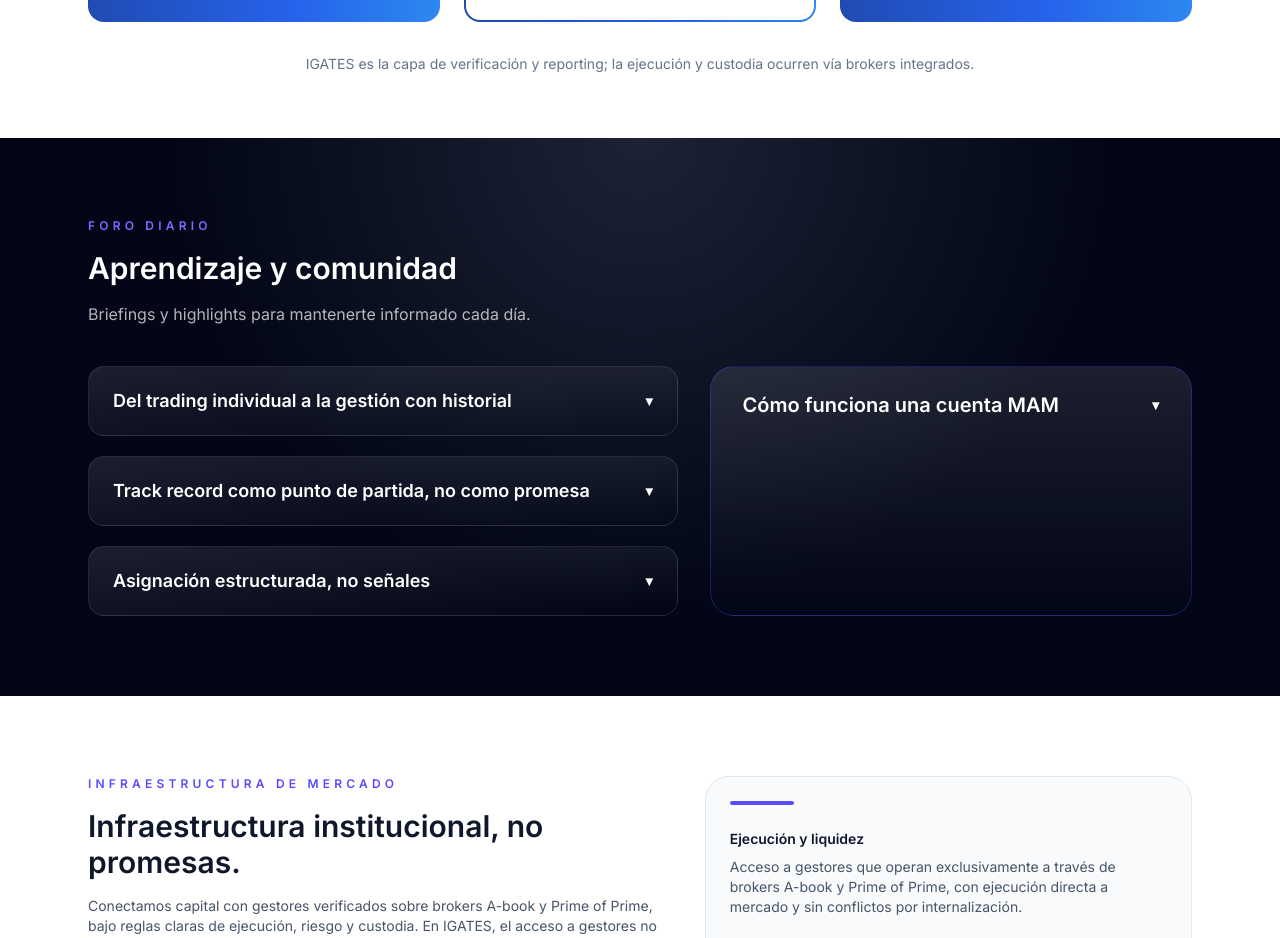
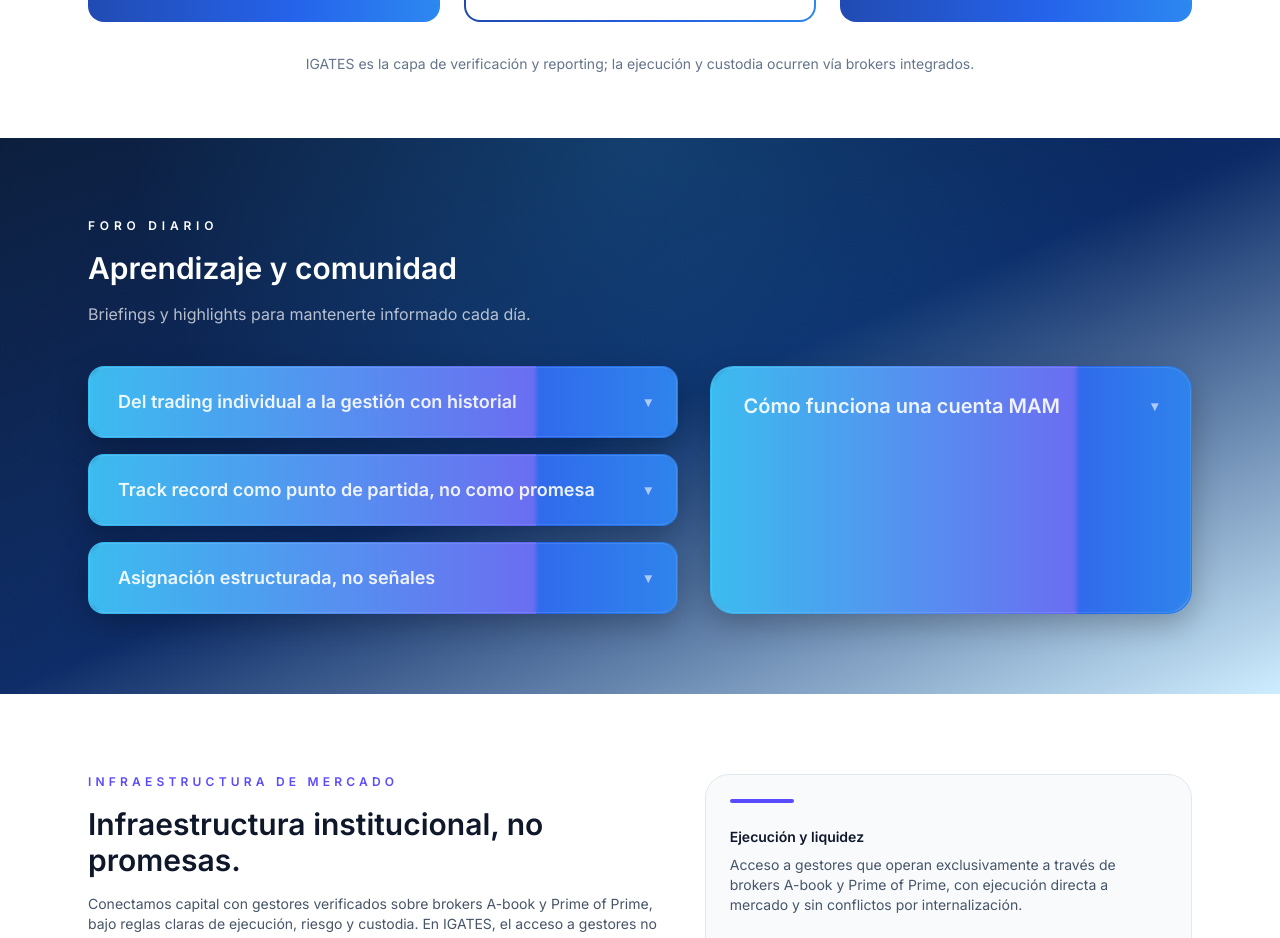
Before and after one commit to Juanherrera-123/Fund_Connect, a Next.js app: page / in a window 1280 px wide. Shown: the part 1480-2418 px from the top of the page. Built offline with nearby package versions, Linux system fonts and the light colour scheme.

Commit message:
style: refresh learn section visuals

```diff
--- a/src/components/home/Learn.tsx
+++ b/src/components/home/Learn.tsx
@@ -42,22 +42,25 @@ const mamDetails = [
 ];
 
 const accordionArrow = (
-  <span className="text-sm font-semibold text-igates-300 transition-transform duration-200 group-open:rotate-180">
+  <span className="text-sm font-semibold text-white/60 transition-transform duration-200 group-open/accordion:rotate-180">
     ▾
   </span>
 );
 
 export function Learn() {
   return (
-    <section id="learn" className="relative overflow-hidden bg-slate-950 py-20 text-white">
+    <section
+      id="learn"
+      className="relative overflow-hidden bg-gradient-to-br from-[#071a3a] via-[#0b2a66] to-[#0aa7ff]/20 py-20 text-white"
+    >
       <div
-        className="pointer-events-none absolute inset-0 bg-[radial-gradient(circle_at_top,_rgba(148,163,184,0.18),_transparent_55%)]"
+        className="pointer-events-none absolute inset-0 before:absolute before:inset-0 before:bg-[radial-gradient(circle_at_top,_rgba(56,189,248,0.22),_transparent_60%)] before:opacity-80 before:content-[''] after:absolute after:inset-0 after:bg-[linear-gradient(120deg,_rgba(255,255,255,0.08),_transparent_60%)] after:opacity-30 after:content-['']"
         aria-hidden="true"
       />
       <div className="relative mx-auto max-w-6xl px-6">
         <div className="max-w-3xl space-y-4">
           <p
-            className="text-xs font-semibold uppercase tracking-[0.35em] text-igates-400"
+            className="text-xs font-semibold uppercase tracking-[0.4em] text-igates-300"
             data-i18n="learnEyebrow"
           >
             Ejecución institucional
@@ -72,13 +75,15 @@ export function Learn() {
           </p>
         </div>
         <div className="mt-10 grid gap-8 lg:grid-cols-[minmax(0,1.1fr)_minmax(0,0.9fr)]">
-          <div className="space-y-5">
+          <div className="space-y-4">
             {learnBlocks.map((block) => (
-              <details
+              <div
                 key={block.titleKey}
-                className="group rounded-2xl border border-white/10 bg-gradient-to-br from-white/10 via-white/5 to-transparent"
+                className="group rounded-2xl bg-gradient-to-r from-blue-600 via-cyan-400 to-indigo-500 p-[1px] shadow-[0_10px_30px_rgba(0,0,0,0.25)] transition-shadow duration-200 hover:shadow-[0_12px_34px_rgba(8,145,178,0.35)] bg-[length:200%_200%] motion-safe:animate-[igatesBorderFlow_10s_linear_infinite] motion-reduce:animate-none"
               >
-                <summary className="flex cursor-pointer items-center justify-between gap-4 px-6 py-5 text-left text-lg font-semibold marker:content-none">
+                <details className="group/accordion rounded-2xl border border-white/10 bg-white/5 backdrop-blur-[2px] transition duration-200 hover:bg-white/7 group-hover:bg-white/7 group-open/accordion:bg-white/8">
+                  <summary className="relative flex cursor-pointer items-center justify-between gap-4 px-6 py-5 pl-7 text-left text-lg font-semibold text-white/90 marker:content-none focus-visible:outline-none focus-visible:ring-2 focus-visible:ring-cyan-300/70 focus-visible:ring-offset-2 focus-visible:ring-offset-[#071a3a]">
+                    <span className="absolute left-0 top-4 bottom-4 w-[2px] bg-gradient-to-b from-cyan-300/80 via-blue-500/70 to-indigo-500/70 opacity-0 transition duration-200 group-open/accordion:opacity-100" />
                     <span data-i18n={block.titleKey}>{block.title}</span>
                     {accordionArrow}
                   </summary>
@@ -88,11 +93,13 @@ export function Learn() {
                     </p>
                   </div>
                 </details>
+              </div>
             ))}
           </div>
-          <aside className="rounded-3xl border border-igates-500/30 bg-gradient-to-b from-white/10 via-white/5 to-slate-950/60">
-            <details className="group">
-              <summary className="flex cursor-pointer items-center justify-between gap-4 px-8 py-6 text-left text-xl font-semibold marker:content-none">
+          <div className="rounded-3xl bg-gradient-to-r from-blue-600 via-cyan-400 to-indigo-500 p-[1px] shadow-[0_10px_30px_rgba(0,0,0,0.25)] bg-[length:200%_200%] motion-safe:animate-[igatesBorderFlow_10s_linear_infinite] motion-reduce:animate-none">
+            <aside className="h-full rounded-3xl border border-white/10 bg-white/5 backdrop-blur-[2px] transition duration-200 hover:bg-white/7">
+              <details className="group/accordion h-full">
+                <summary className="flex cursor-pointer items-center justify-between gap-4 px-8 py-6 text-left text-xl font-semibold text-white/90 marker:content-none focus-visible:outline-none focus-visible:ring-2 focus-visible:ring-cyan-300/70 focus-visible:ring-offset-2 focus-visible:ring-offset-[#071a3a]">
                   <span data-i18n="learnMamTitle">Cómo funciona una cuenta MAM</span>
                   {accordionArrow}
                 </summary>
@@ -112,6 +119,7 @@ export function Learn() {
             </aside>
           </div>
         </div>
+      </div>
     </section>
   );
 }
--- a/src/styles/globals.css
+++ b/src/styles/globals.css
@@ -126,6 +126,15 @@ a {
   }
 }
 
+@keyframes igatesBorderFlow {
+  0% {
+    background-position: 0% 50%;
+  }
+  100% {
+    background-position: 200% 50%;
+  }
+}
+
 @keyframes hero-trust-fade {
   from {
     opacity: 0;
```
Lines whose indentation alone changed are shown as unchanged.
